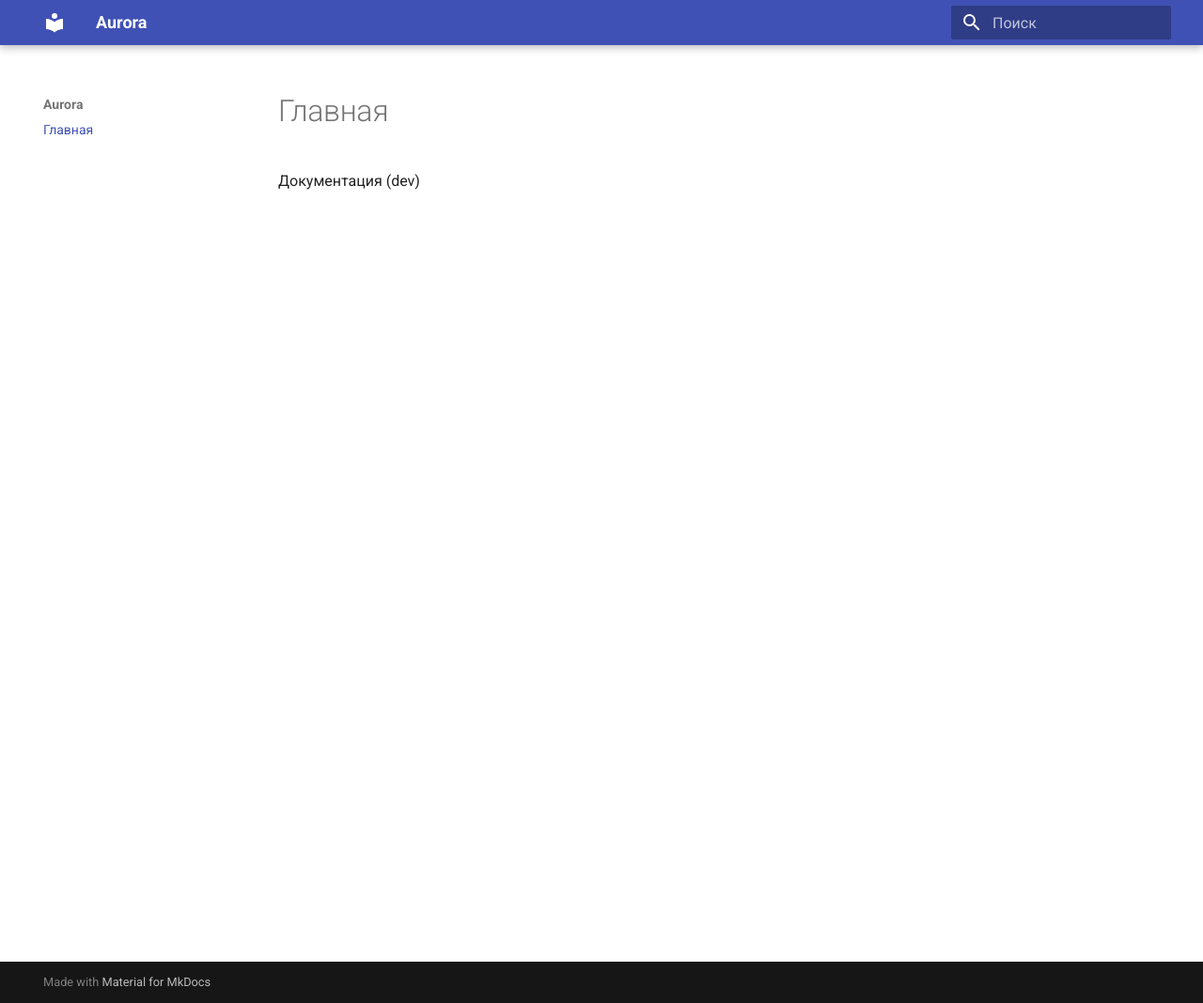
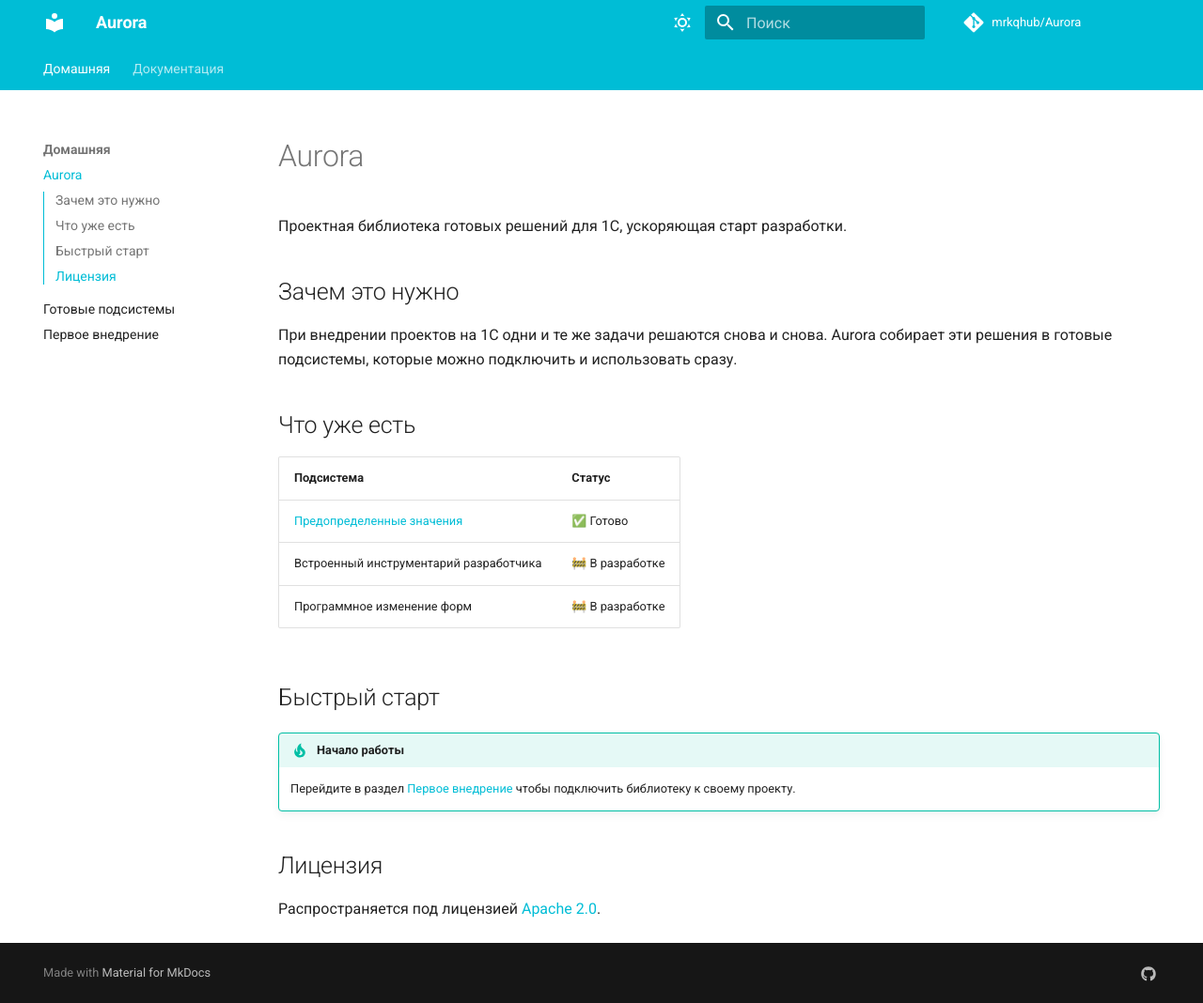
Before and after one commit to mrkqhub/Aurora, an MkDocs documentation site: the page built from docs/index.md, in a window 1280 px wide and 1068 px high. Shown: the whole window at 94% size. Built offline with MkDocs 1.6.1 and Material for MkDocs 9.7.7, drawn with Linux system fonts in a browser that asks for light colours; comment, search, counter and statistics services are not loaded.

Commit message:
Обновил документацию #25

```diff
--- a/docs/index.md
+++ b/docs/index.md
@@ -1 +1,26 @@
-Документация (dev)
+# Aurora
+
+Проектная библиотека готовых решений для 1С, ускоряющая старт разработки.
+
+## Зачем это нужно
+
+При внедрении проектов на 1С одни и те же задачи решаются снова и снова.
+Aurora собирает эти решения в готовые подсистемы, которые можно подключить
+и использовать сразу.
+
+## Что уже есть
+
+| Подсистема | Статус |
+|---|---|
+| [Предопределенные значения](subsystems.md#Предопределенные-значения) | ✅ Готово |
+| Встроенный инструментарий разработчика | 🚧 В разработке |
+| Программное изменение форм | 🚧 В разработке |
+
+## Быстрый старт
+
+!!! tip "Начало работы"
+    Перейдите в раздел [Первое внедрение](firstImplementation.md) чтобы подключить библиотеку к своему проекту.
+
+## Лицензия
+
+Распространяется под лицензией [Apache 2.0](https://github.com/mrkqhub/Aurora/blob/main/LICENSE).
--- a/mkdocs.yml
+++ b/mkdocs.yml
@@ -1,9 +1,58 @@
 site_name: Aurora
-site_url: https://mrkqhub.github.io/Aurora
+
+nav:
+  - Домашняя:
+    - index.md
+    - subsystems.md
+    - firstImplementation.md
+  - Документация:
+    - subsystems/predefinedValues.md
 
 theme:
   name: material
   language: ru
+  palette:
+    # Palette toggle for light mode
+    - media: "(prefers-color-scheme: light)"
+      scheme: default
+      primary: cyan
+      accent: indigo
+      toggle:
+        icon: material/weather-sunny
+        name: Switch to dark mode
 
-nav:
-  - Главная: index.md
+    # Palette toggle for dark mode
+    - media: "(prefers-color-scheme: dark)"
+      scheme: slate
+      primary: cyan
+      accent: indigo
+      toggle:
+        icon: material/weather-night
+        name: Switch to light mode
+  features:
+    - navigation.tabs
+    - search.highlight
+    - toc.integrate
+    - header.autohide
+extra:
+  social:
+    - icon: fontawesome/brands/github
+      link: 'https://github.com/mrkqhub'
+markdown_extensions:
+  - admonition
+  - pymdownx.details
+  - pymdownx.highlight
+  - pymdownx.superfences
+  - markdown.extensions.toc:
+      permalink: true
+      slugify: !!python/name:pymdownx.slugs.uslugify_cased
+      toc_depth: 2
+
+plugins:
+  - search:
+      lang:
+        - ru
+
+site_url: 'https://mrkqhub.github.io/Aurora'
+repo_name: 'mrkqhub/Aurora'
+repo_url: 'https://github.com/mrkqhub/Aurora'
```
Also changed, not shown: docs/firstImplementation.md (added, +31 -0 lines), docs/subsystems.md (added, +22 -0 lines), docs/subsystems/predefinedValues.md (added, +125 -0 lines), 4 other files.
